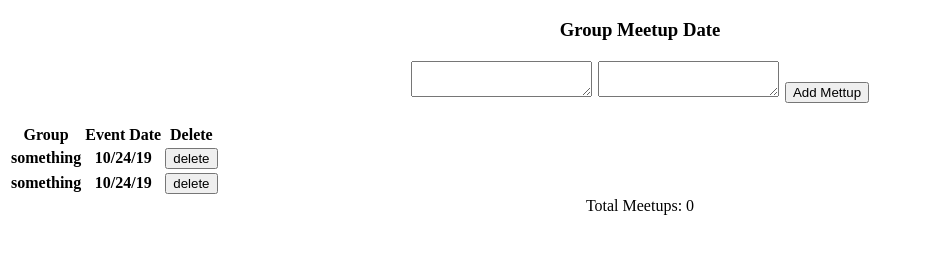
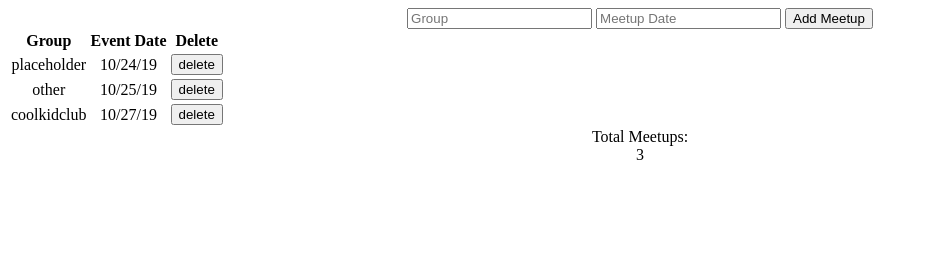
Before and after one commit to fgkrieger13/jquery-meetup-list, a plain HTML site: page index.html in a window 1280 px wide. Shown: the whole page, without its empty margins (0-925 px from the left). Drawn offline with Linux system fonts and the light colour scheme.

Commit message:
adds appended values to the dom and delete button responds *except for newly created values

```diff
--- a/client.js
+++ b/client.js
@@ -1,10 +1,27 @@
 $(document).ready(readyNow);
+
+let numberMeetups = 3
 
 function readyNow(){
     console.log('JQ');
-   const totalMeetups = ('')
-   $('#meetup').on('click', function(){
-       console.log('click');
-      let group = $('#button');
-   })
+
+   $('#meetup').on('click', addMeetup);
+   $('.delete').on('click', deleteFunction);
+
+
 }
+
+function addMeetup(){
+    console.log('click');
+    console.log($('#group').val());
+    console.log($('#date').val());
+    $('table').append('<tr>' + '<td>' + ($('#group').val()) +'</td>' + '<td>' + ($('#date').val()) + '</td>' + '<td>' + "<button class = 'delete'> delete </button>" + '</td>' + '</tr>')
+    numberMeetups = Number(numberMeetups) + 1;
+    $('#number').text(numberMeetups);
+}
+
+function deleteFunction(){
+    console.log('delete');
+
+    $('tr').closest.remove;
+}
--- a/index.html
+++ b/index.html
@@ -10,8 +10,8 @@
     <title>Meetup List</title>
 </head>
 <body>
-    <h3>Group Meetup Date</h3>
-    <h2><textarea></textarea> <textarea></textarea> <button id = 'meetup'>Add Mettup</button>
+    <input placeholder = "Group" id = "group"/> <input placeholder = "Meetup Date" id = "date"/>
+    <button id = 'meetup'>Add Meetup</button>
     </h2>
     <table>
         <thead>
@@ -21,18 +21,25 @@
                 <th>Delete</th>
             </tr>
         </thead>
-        <tr>
-            <th id = 'group'>something</th>
-            <th id = 'date'>10/24/19</th>
-            <th id = 'delete'><button>delete</button></th>
-        </tr>
-        <tr>
-                <th>something</th>
-                <th>10/24/19</th>
-                <th><button>delete</button></th>
-            </tr>
+        <tbody>
+                <tr>
+                        <td>placeholder</td>
+                        <td>10/24/19</td>
+                        <td class = 'delete'><button>delete</button></td>
+                </tr>
+                <tr>
+                        <td>other</td>
+                        <td>10/25/19</td>
+                        <td class = 'delete'><button>delete</button></td>
+                </tr>
+                <tr>
+                        <td>coolkidclub</td>
+                        <td>10/27/19</td>
+                        <td class = 'delete'><button>delete</button></td>
+                </tr>
+        </tbody>
     </table>
-    <div>Total Meetups: 0</div>
+    <div>Total Meetups:</div><div id = 'number'>3</div>
 
 </body>
 </html>
```
